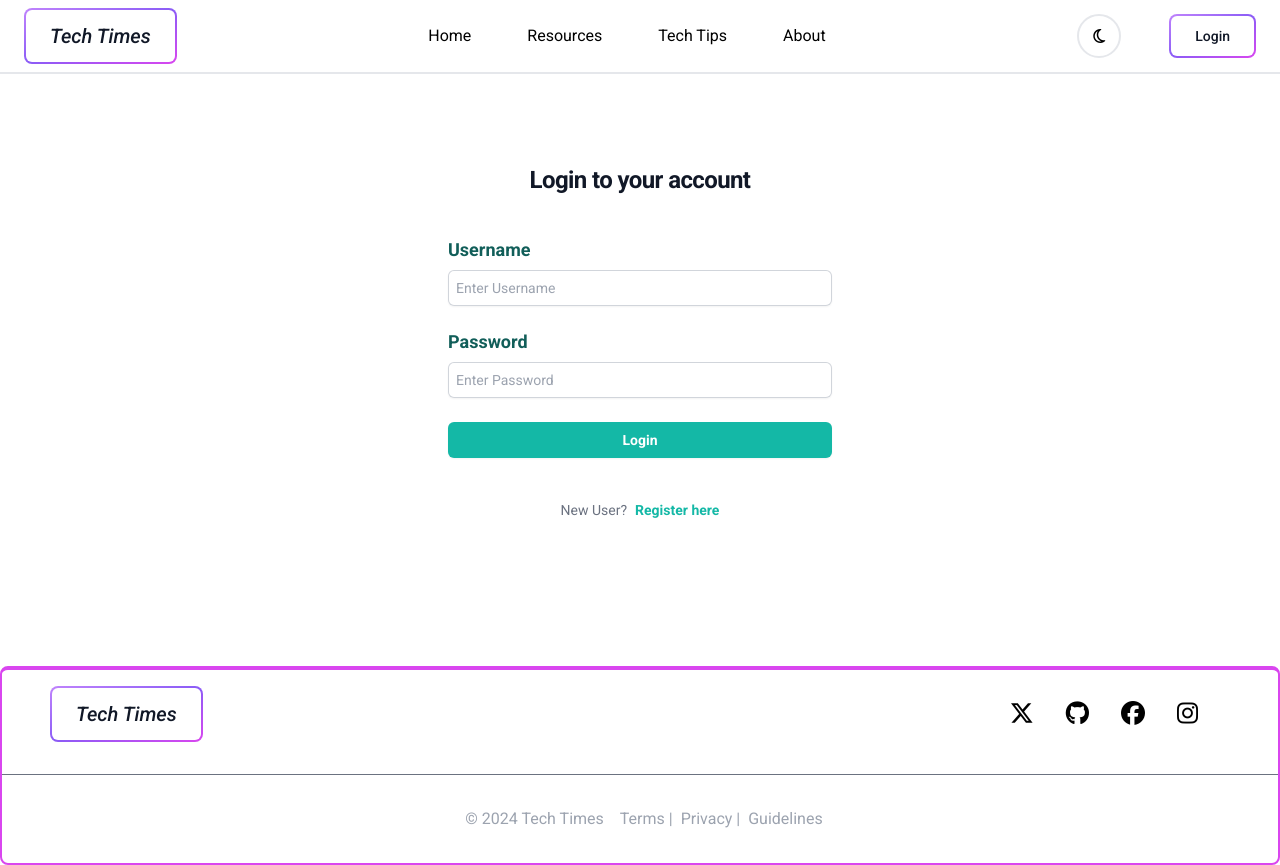
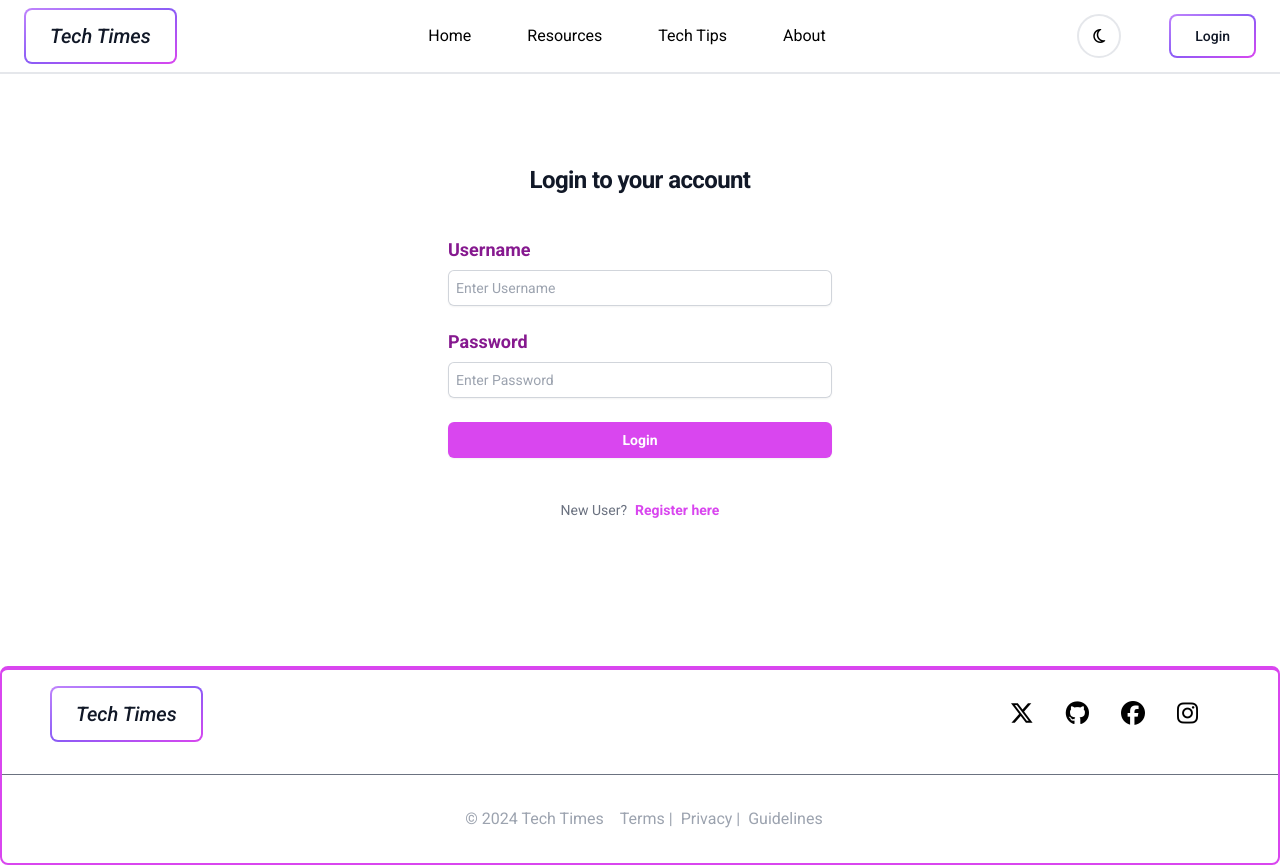
Before and after one commit to EclipticCode/TechTimes-FrontEnd, a React (Vite) app: page /login in a window 1280 px wide. Built offline with nearby package versions, Linux system fonts and the light colour scheme.

Commit message:
changed color from teal to fuchsia in Login and Registration

```diff
--- a/src/Components/Login.jsx
+++ b/src/Components/Login.jsx
@@ -19,7 +19,7 @@ const Login = () => {
             <div>
               <label
                 htmlFor="username"
-                className="block text-lg font-semibold leading-6 text-teal-800 dark:text-gray-400"
+                className="block text-lg font-semibold leading-6 text-fuchsia-800 dark:text-gray-400"
               >
                 Username
               </label>
@@ -40,7 +40,7 @@ const Login = () => {
               <div className="flex items-center justify-between">
                 <label
                   htmlFor="password"
-                  className="block text-lg font-semibold leading-6 text-teal-800 dark:text-gray-400"
+                  className="block text-lg font-semibold leading-6 text-fuchsia-800 dark:text-gray-400"
                 >
                   Password
                 </label>
@@ -53,7 +53,7 @@ const Login = () => {
                   required
                   autoComplete="current-password"
                   placeholder="Enter Password"
-                  className="block w-full rounded-md border-0 py-1.5 text-gray-900 shadow-sm ring-1 ring-inset ring-gray-300 placeholder:text-gray-400 focus:ring-2 focus:ring-inset focus:ring-teal-400 sm:text-sm sm:leading-6 px-2"
+                  className="block w-full rounded-md border-0 py-1.5 text-gray-900 shadow-sm ring-1 ring-inset ring-gray-300 placeholder:text-gray-400 focus:ring-2 focus:ring-inset focus:ring-fuchsia-400 sm:text-sm sm:leading-6 px-2"
                 />
               </div>
             </div>
@@ -61,7 +61,7 @@ const Login = () => {
             <div>
               <button
                 type="submit"
-                className="flex w-full justify-center rounded-md bg-teal-500 px-3 py-1.5 text-sm font-semibold leading-6 text-white shadow-sm hover:bg-teal-400 focus-visible:outline focus-visible:outline-2 focus-visible:outline-offset-2 focus-visible:outline-teal-600 "
+                className="flex w-full justify-center rounded-md bg-fuchsia-500 px-3 py-1.5 text-sm font-semibold leading-6 text-white shadow-sm hover:bg-fuchsia-400 focus-visible:outline focus-visible:outline-2 focus-visible:outline-offset-2 focus-visible:outline-teal-600 "
               >
                 {/* <Link to={'/'}> */}
                 Login
@@ -74,7 +74,7 @@ const Login = () => {
             New User?
             <Link
               to={`/registration`}
-              className="ml-2 font-semibold leading-6 text-teal-500 hover:text-teal-400"
+              className="ml-2 font-semibold leading-6 text-fuchsia-500 hover:text-fuchsia-400"
             >
               Register here
             </Link>
--- a/src/Components/Resgistration.jsx
+++ b/src/Components/Resgistration.jsx
@@ -14,7 +14,7 @@ const Resgistration = () => {
             <div>
               <label
                 htmlFor="email"
-                className="block text-lg font-semibold leading-6 text-teal-800 dark:text-gray-400"
+                className="block text-lg font-semibold leading-6 text-fuchsia-800 dark:text-gray-400"
               >
                 Email address
               </label>
@@ -26,14 +26,14 @@ const Resgistration = () => {
                   placeholder="Enter Email address"
                   required
                   autoComplete="email"
-                  className="block w-full rounded-md border-0 py-1.5 text-gray-900 shadow-sm ring-1 ring-inset ring-gray-300 placeholder:text-gray-400 focus:ring-2 focus:ring-inset focus:ring-teal-400 sm:text-sm sm:leading-6 px-2"
+                  className="block w-full rounded-md border-0 py-1.5 text-gray-900 shadow-sm ring-1 ring-inset ring-gray-300 placeholder:text-gray-400 focus:ring-2 focus:ring-inset focus:ring-fuchsia-400 sm:text-sm sm:leading-6 px-2"
                 />
               </div>
             </div>
             <div>
               <label
                 htmlFor="email"
-                className="block text-lg font-semibold leading-6 text-teal-800 dark:text-gray-400"
+                className="block text-lg font-semibold leading-6 text-fuchsia-800 dark:text-gray-400"
               >
                 Username
               </label>
@@ -45,7 +45,7 @@ const Resgistration = () => {
                   required
                   autoComplete="username"
                   placeholder="Enter Username"
-                  className="block w-full rounded-md border-0 py-1.5 text-gray-900 shadow-sm ring-1 ring-inset ring-gray-300 placeholder:text-gray-400 focus:ring-2 focus:ring-inset focus:ring-teal-400 sm:text-sm sm:leading-6 px-2"
+                  className="block w-full rounded-md border-0 py-1.5 text-gray-900 shadow-sm ring-1 ring-inset ring-gray-300 placeholder:text-gray-400 focus:ring-2 focus:ring-inset focus:ring-fuchsia-400 sm:text-sm sm:leading-6 px-2"
                 />
               </div>
             </div>
@@ -53,7 +53,7 @@ const Resgistration = () => {
               <div className="flex items-center justify-between">
                 <label
                   htmlFor="password"
-                  className="block text-lg font-semibold leading-6 text-teal-800 dark:text-gray-400"
+                  className="block text-lg font-semibold leading-6 text-fuchsia-800 dark:text-gray-400"
                 >
                   Password
                 </label>
@@ -66,14 +66,14 @@ const Resgistration = () => {
                   required
                   autoComplete="current-password"
                   placeholder="Enter Password"
-                  className="block w-full rounded-md border-0 py-1.5 text-gray-900 shadow-sm ring-1 ring-inset ring-gray-300 placeholder:text-gray-400 focus:ring-2 focus:ring-inset focus:ring-teal-400 sm:text-sm sm:leading-6 px-2"
+                  className="block w-full rounded-md border-0 py-1.5 text-gray-900 shadow-sm ring-1 ring-inset ring-gray-300 placeholder:text-gray-400 focus:ring-2 focus:ring-inset focus:ring-fuchsia-400 sm:text-sm sm:leading-6 px-2"
                 />
               </div>
             </div>
             <div>
               <button
                 type="submit"
-                className="flex w-full justify-center rounded-md bg-cyan-500 px-3 py-1.5 text-sm font-semibold leading-6 text-white shadow-sm hover:bg-cyan-400 focus-visible:outline focus-visible:outline-2 focus-visible:outline-offset-2 focus-visible:outline-indigo-600"
+                className="flex w-full justify-center rounded-md bg-fuchsia-500 px-3 py-1.5 text-sm font-semibold leading-6 text-white shadow-sm hover:bg-fuchsia-400 focus-visible:outline focus-visible:outline-2 focus-visible:outline-offset-2 focus-visible:outline-fuchsia-600"
               >
                 Sign Up
               </button>
```
